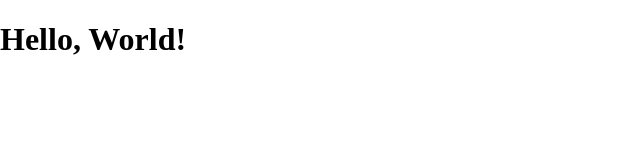
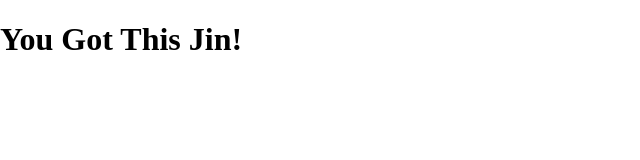
Before and after one commit to ykwon2018/template-test, a plain HTML site: page index.html in a window 1280 px wide. Shown: the whole page, without its empty margins (0-640 px from the left). Drawn offline with Linux system fonts and the light colour scheme.

Commit message:
I GOT THIS

```diff
--- a/index.html
+++ b/index.html
@@ -9,7 +9,7 @@
     <link rel="stylesheet" href="style.css">
 </head>
 <body>
-    <h1>Hello, World!</h1>
+    <h1>You Got This Jin!</h1>
     <!-- Script -->
     <script src="script.js"></script>
 </body>
```
